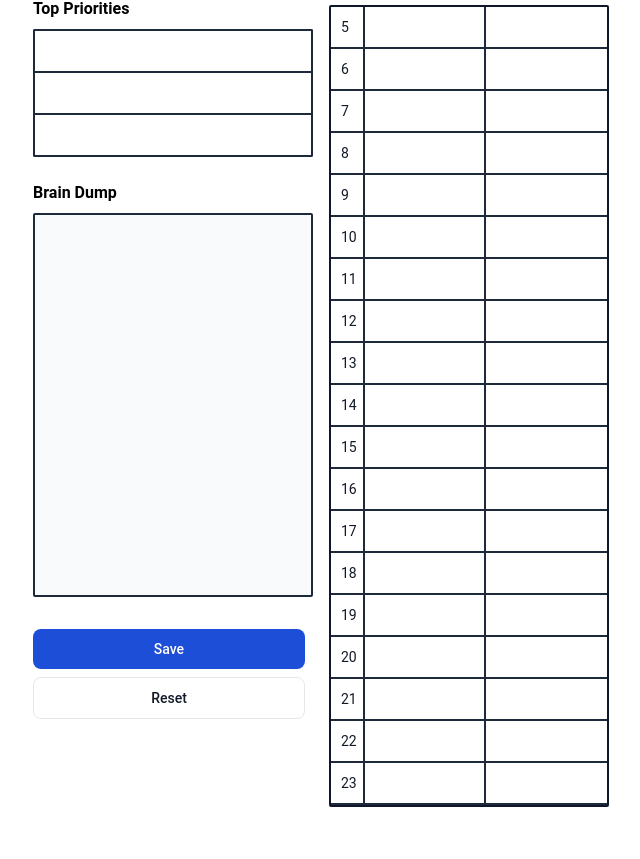
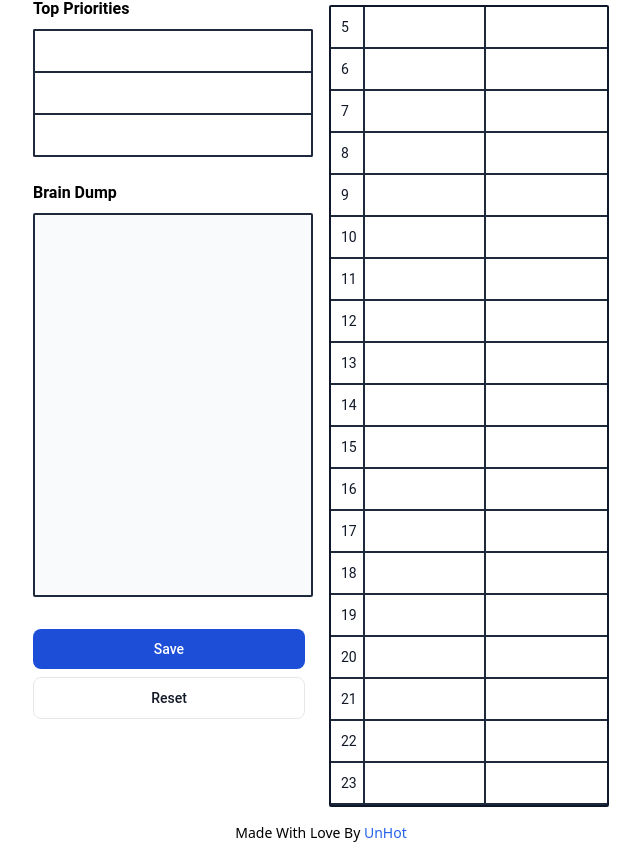
Before and after one commit to UNHOTOfficial/TimeBox, a Next.js app: page / in a window 1280 px wide. Shown: the part 111-970 px from the top of the page, without its empty margins (319-959 px from the left). Before the commit the page ends 934 px from the top, so only its background shows below. Built offline with nearby package versions, Linux system fonts and the light colour scheme.

Commit message:
Add footer.

```diff
--- a/app/page.tsx
+++ b/app/page.tsx
@@ -7,9 +7,11 @@ import Date from "@/components/Date";
 import Hours from "@/components/Hours";
 import TextInputs from "@/components/TextInputs";
 import Buttons from "@/components/Buttons";
+import Footer from "@/components/Footer";
 
 export default function Home() {
   return (
+    <div>
     <form className="columns-4 gap-4 flex m-4 font-roboto max-w-xl xl:mx-auto">
       <div className="flex flex-col w-full mt-9 items-center">
         <TimeBox />
@@ -26,5 +28,7 @@ export default function Home() {
         <Hours />
       </div>
     </form>
+      <Footer/>
+    </div>
   );
 }
--- /dev/null
+++ b/components/Footer.tsx
@@ -0,0 +1,20 @@
+import Link from "next/link";
+import React from "react";
+
+export default function Footer() {
+  return (
+    <div className="text-sm flex justify-center my-4">
+      <ul>
+        <li>
+          Made With Love By <i className="bi bi-github"></i>
+          <Link
+            className="text-blue-600"
+            href={"https://github.com/UNHOTOfficial"}
+          >
+            UnHot
+          </Link>
+        </li>
+      </ul>
+    </div>
+  );
+}
```
